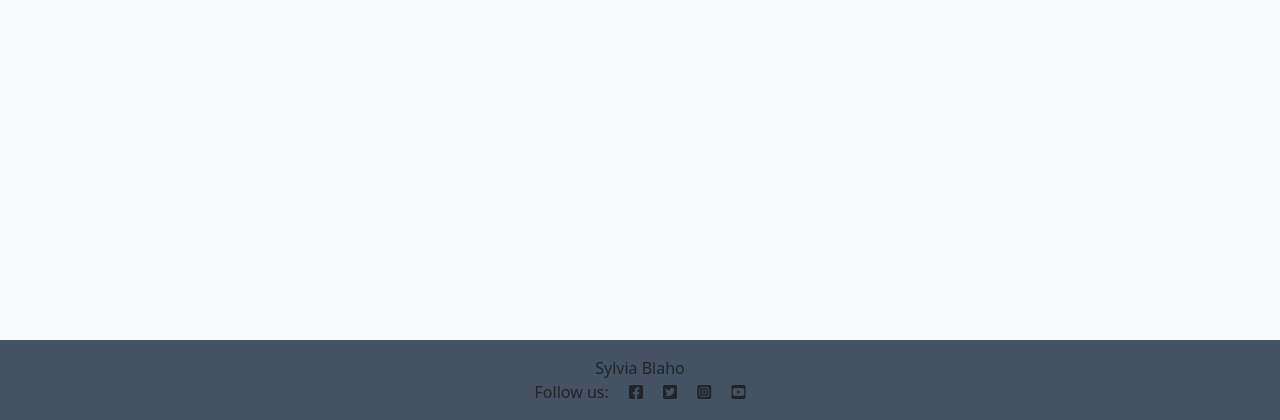
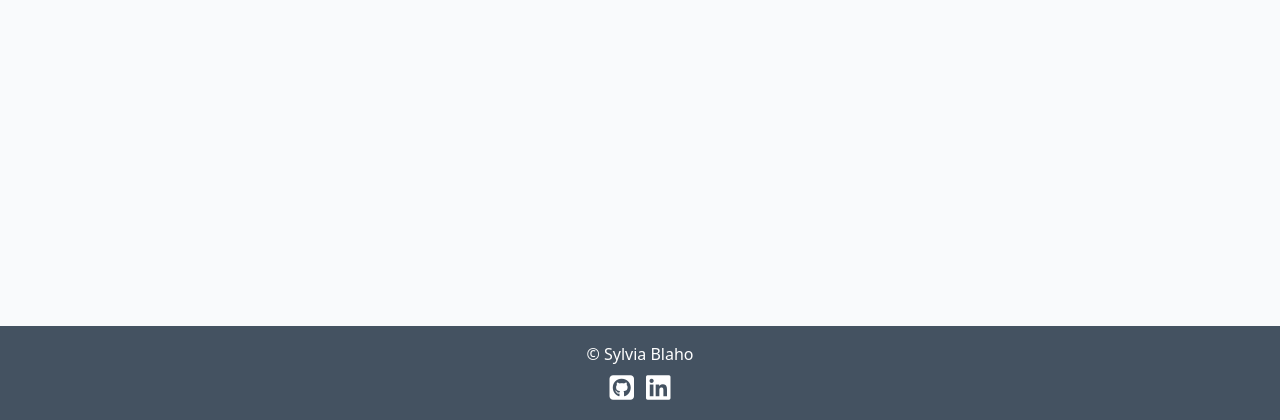
Before and after one commit to blahosyl/spicy, a Django app: page / in a window 1280 px wide. Shown: the part 380-800 px from the top of the page. Run offline with Django 4.2, Linux system fonts and the light colour scheme; data that the repository does not hold is empty; parts of the project's set-up code (start-up, migrations or seed data) failed here and were passed over; some libraries are stand-ins or nearby versions.

Commit message:
update Fontawesome, customize footer #102

```diff
--- a/templates/base.html
+++ b/templates/base.html
@@ -13,9 +13,6 @@
     <link rel="preconnect" href="https://fonts.gstatic.com">
     <link href="https://fonts.googleapis.com/css2?family=Roboto:wght@300&display=swap" rel="stylesheet">
     <link href="https://fonts.googleapis.com/css2?family=Lato:wght@300;700&display=swap" rel="stylesheet">
-
-    <!-- Font Awesome CSS -->
-    <link rel="stylesheet" href="https://cdnjs.cloudflare.com/ajax/libs/font-awesome/5.15.3/css/all.min.css">
 
     <!-- Bootstrap CSS -->
     <link href="https://cdn.jsdelivr.net/npm/bootstrap@5.0.1/dist/css/bootstrap.min.css" rel="stylesheet"
@@ -77,18 +74,23 @@
     </main>
 
     <!-- Footer -->
-    <footer class="footer mt-auto py-3 dark-bg">
-        <p class="m-0 text-center">Sylvia Blaho</p>
-        <p class="m-0 text-center">Follow us: <i class="fab fa-facebook-square ms-3"></i>
-            <i class="fab fa-twitter-square ms-3"></i>
-            <i class="fab fa-instagram-square ms-3"></i>
-            <i class="fab fa-youtube-square ms-3"></i>
+    <footer class="footer mt-auto py-3 dark-bg text-white">
+        <p class="m-0 text-center">&copy; Sylvia Blaho</p>
+        <p class="m-0 text-center mt-2">
+            <i class="fa-brands fa-square-github fs-3 mx-1"></i>
+            <i class="fa-brands fa-linkedin fs-3 mx-1"></i>
         </p>
     </footer>
 
+    <!-- FontAwesome script -->
+    <script src="https://kit.fontawesome.com/d332187522.js" crossorigin="anonymous"></script>
+
+
+    <!-- Bootstrap script -->
     <script src="https://cdn.jsdelivr.net/npm/bootstrap@5.0.1/dist/js/bootstrap.bundle.min.js"
         integrity="sha384-gtEjrD/SeCtmISkJkNUaaKMoLD0//ElJ19smozuHV6z3Iehds+3Ulb9Bn9Plx0x4" crossorigin="anonymous">
     </script>
+
     <script src="{% static 'js/themes.js' %}"></script>
 </body>
 
```
